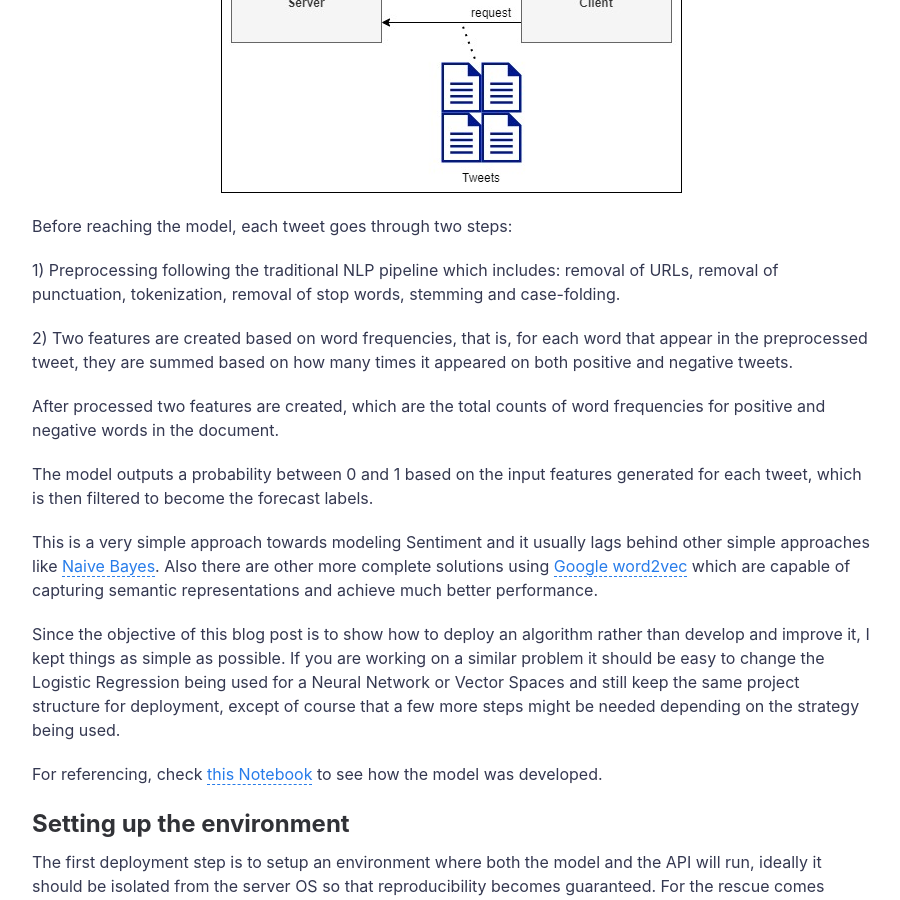
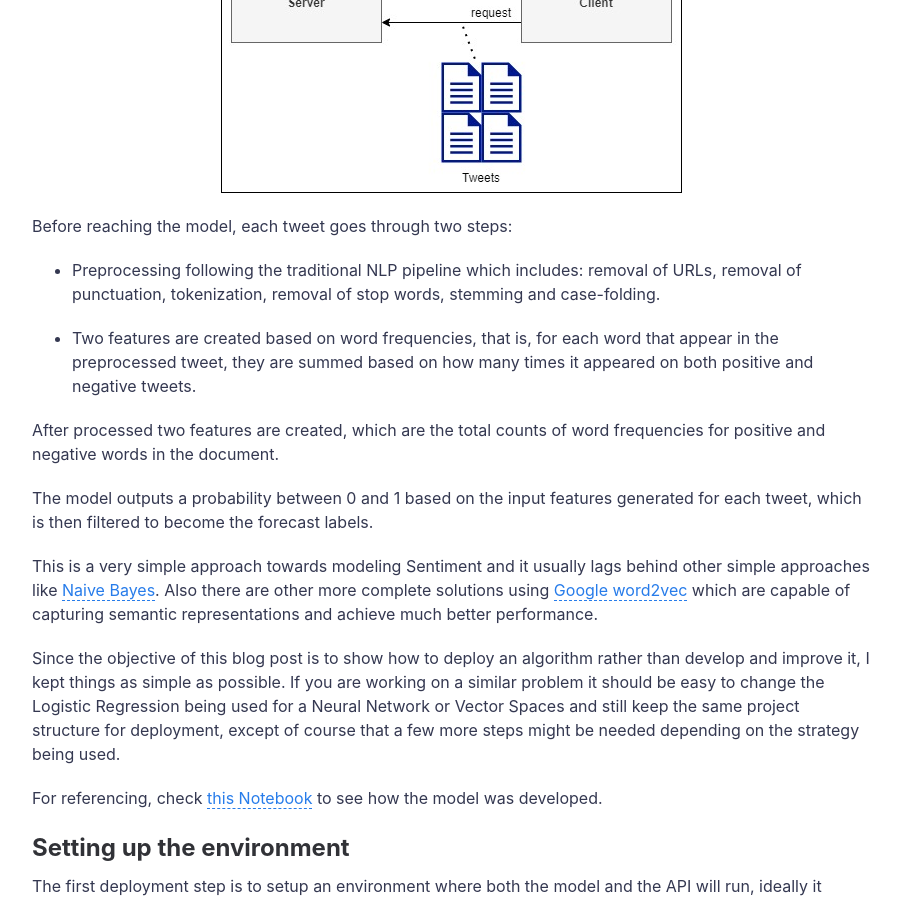
Before and after one commit to marciovai/marciovai.github.io, a Jekyll site: the page built from _posts/2020-08-20-deploying-machine-learning-models.md, in a window 1280 px wide and 900 px high, scrolled down 1967 px. Shown: the whole window, without its empty margins (188-1088 px from the left). Built offline with Jekyll 4.4.1, drawn with Linux system fonts in a browser that asks for light colours; comment, search, counter and statistics services are not loaded.

Commit message:
Change ordered list syntax on third post

```diff
--- a/_posts/2020-08-20-deploying-machine-learning-models.md
+++ b/_posts/2020-08-20-deploying-machine-learning-models.md
@@ -33,9 +33,9 @@ The client will send a tweet or a set of tweets inside a JSON on the request bod
 
 Before reaching the model, each tweet goes through two steps:
 
-1) Preprocessing following the traditional NLP pipeline which includes: removal of URLs, removal of punctuation, tokenization, removal of stop words, stemming and case-folding.
+- Preprocessing following the traditional NLP pipeline which includes: removal of URLs, removal of punctuation, tokenization, removal of stop words, stemming and case-folding.
 
-2) Two features are created based on word frequencies, that is, for each word that appear in the preprocessed tweet, they are summed based on how many times it appeared on both positive and negative tweets.
+- Two features are created based on word frequencies, that is, for each word that appear in the preprocessed tweet, they are summed based on how many times it appeared on both positive and negative tweets.
 
 After processed two features are created, which are the total counts of word frequencies for positive and negative words in the document.
 
```
